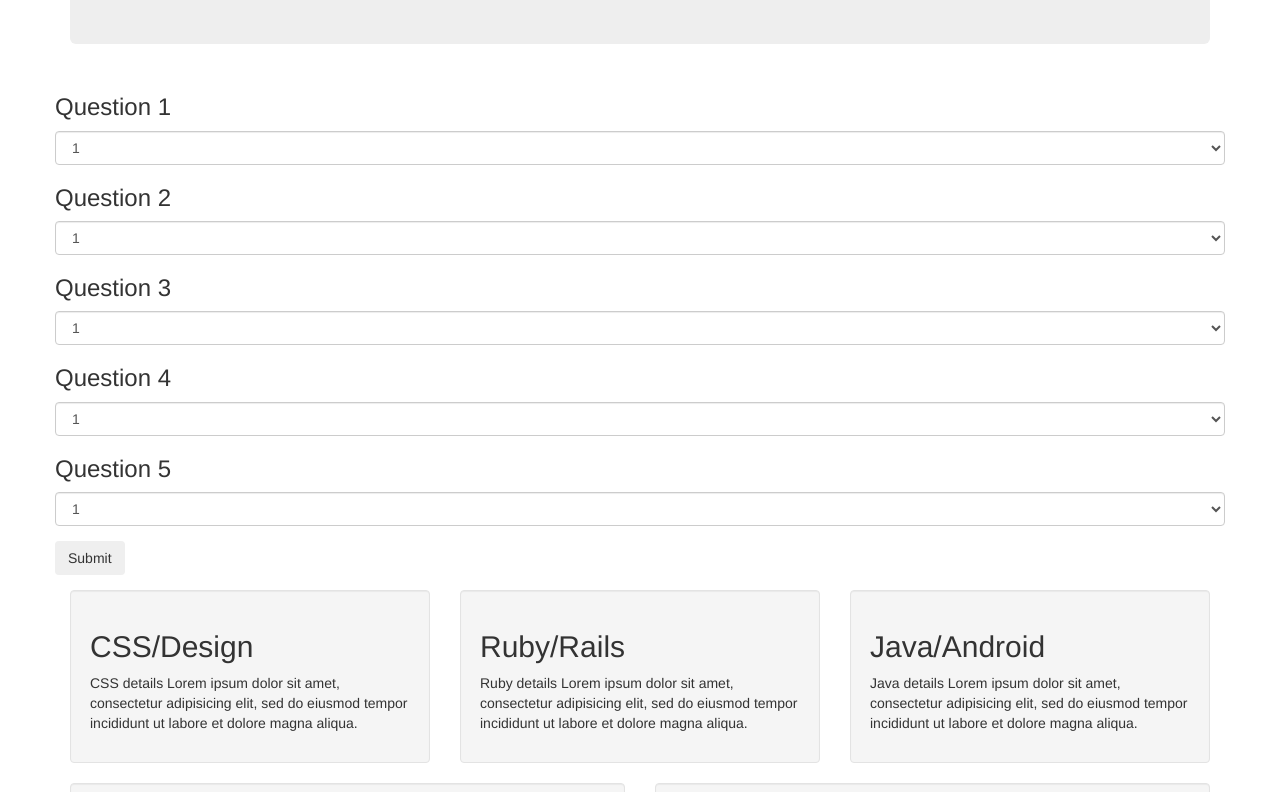
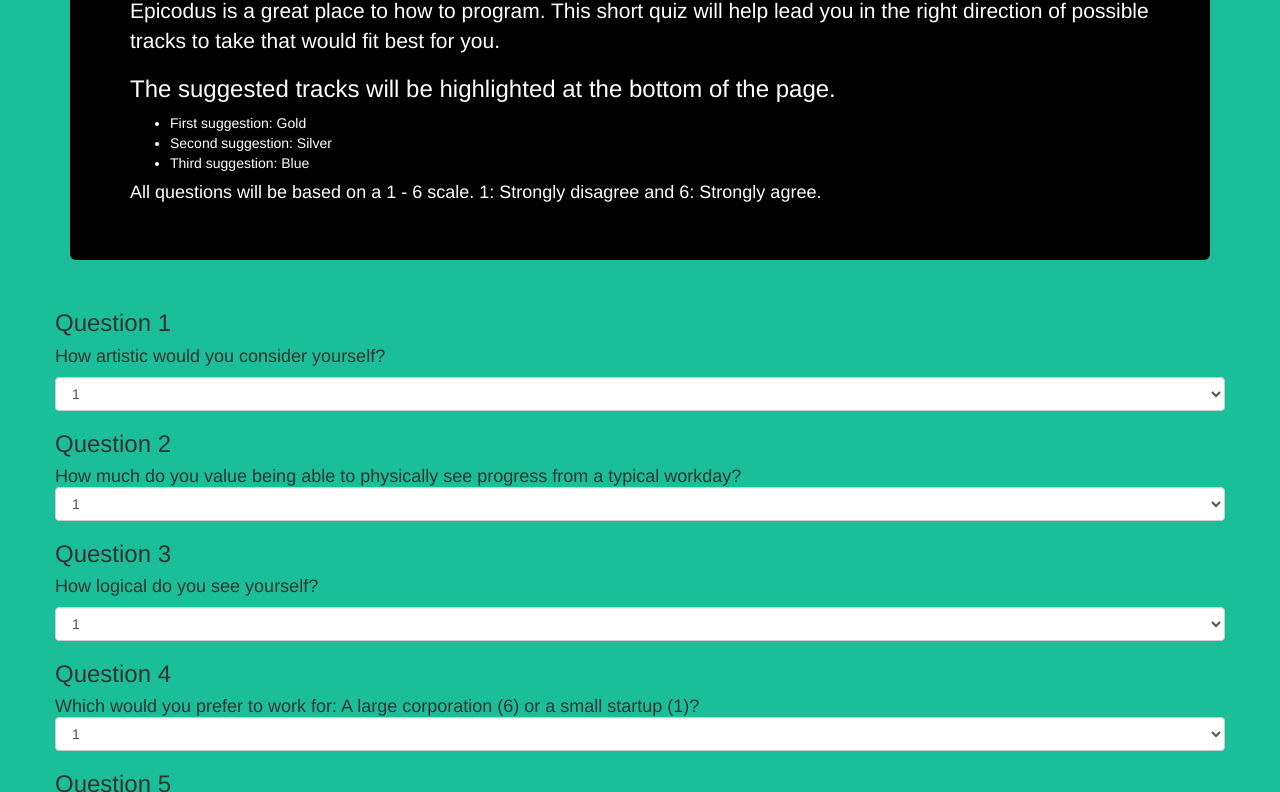
Before and after one commit to marcusparmentier/track, a plain HTML site: page index.html in a window 1280 px wide. Shown: the part 151-943 px from the top of the page. Drawn offline with Linux system fonts and the light colour scheme.

Commit message:
Add README.md, add background colors to body and jumbotron (also change text color in jumbo), and centered h1 and h2.

```diff
--- a/css/styles.css
+++ b/css/styles.css
@@ -1,3 +1,20 @@
+body {
+  background-color: #1ABF99;
+}
+
+#jumbo {
+  background-color: black;
+  color: white;
+}
+
+h1 {
+  text-align: center;
+}
+
+h2 {
+  text-align: center;
+}
+
 .formBox {
   padding-bottom: 15px;
 }
@@ -11,5 +28,5 @@
 }
 
 .sugg3 {
-  background-color: blue;
+  background-color: #3498DB;
 }
--- a/index.html
+++ b/index.html
@@ -9,36 +9,47 @@
   </head>
   <body>
     <div class="container">
-      <div class="jumbotron">
+      <div class="jumbotron" id="jumbo">
         <h1>Which track is right for you?</h1>
+        <p>Epicodus is a great place to how to program. This short quiz will help lead you in the right direction of possible tracks to take that would fit best for you.</p>
+        <h3>The suggested tracks will be highlighted at the bottom of the page.</h3>
+        <ul>
+          <li>First suggestion: Gold</li>
+          <li>Second suggestion: Silver</li>
+          <li>Third suggestion: Blue</li>
+        </ul>
+        <h4>All questions will be based on a 1 - 6 scale. 1: Strongly disagree and 6: Strongly agree.
       </div>
       <div class="row" id="row1">
         <div class="formBox">
           <form id="formInput">
             <div class="form-group">
               <h3>Question 1</h3>
+              <h4>How artistic would you consider yourself?</h4>
               <select class="form-control" id="q1sel">
-                <option value="1">1</option>
-                <option value="2">2</option>
-                <option value="3">3</option>
-                <option value="4">4</option>
-                <option value="5">5</option>
-                <option value="6">6</option>
+                <option value="6">1</option>
+                <option value="5">2</option>
+                <option value="4">3</option>
+                <option value="3">4</option>
+                <option value="2">5</option>
+                <option value="1">6</option>
               </select>
             </div>
             <div class="form-group">
               <h3>Question 2</h3>
+              <h4>How much do you value being able to physically see progress from a typical workday?
               <select class="form-control" id="q2sel">
-                <option value="1">1</option>
-                <option value="2">2</option>
-                <option value="3">3</option>
-                <option value="4">4</option>
-                <option value="5">5</option>
-                <option value="6">6</option>
+                <option value="6">1</option>
+                <option value="5">2</option>
+                <option value="4">3</option>
+                <option value="3">4</option>
+                <option value="2">5</option>
+                <option value="1">6</option>
               </select>
             </div>
             <div class="form-group">
               <h3>Question 3</h3>
+              <h4>How logical do you see yourself?</h4>
               <select class="form-control" id="q3sel">
                 <option value="1">1</option>
                 <option value="2">2</option>
@@ -50,6 +61,7 @@
             </div>
             <div class="form-group">
               <h3>Question 4</h3>
+              <h4>Which would you prefer to work for: A large corporation (6) or a small startup (1)?
               <select class="form-control" id="q4sel">
                 <option value="1">1</option>
                 <option value="2">2</option>
@@ -61,6 +73,7 @@
             </div>
             <div class="form-group">
               <h3>Question 5</h3>
+              <h4>Any programming involves a large amount of problem solving. Would you consider yourself more of a "hands on" problem solver (1) or a "think it through" problem solver (6)?</h4>
               <select class="form-control" id="q5sel">
                 <option value="1">1</option>
                 <option value="2">2</option>
```
Also changed, not shown: 1 other file.
